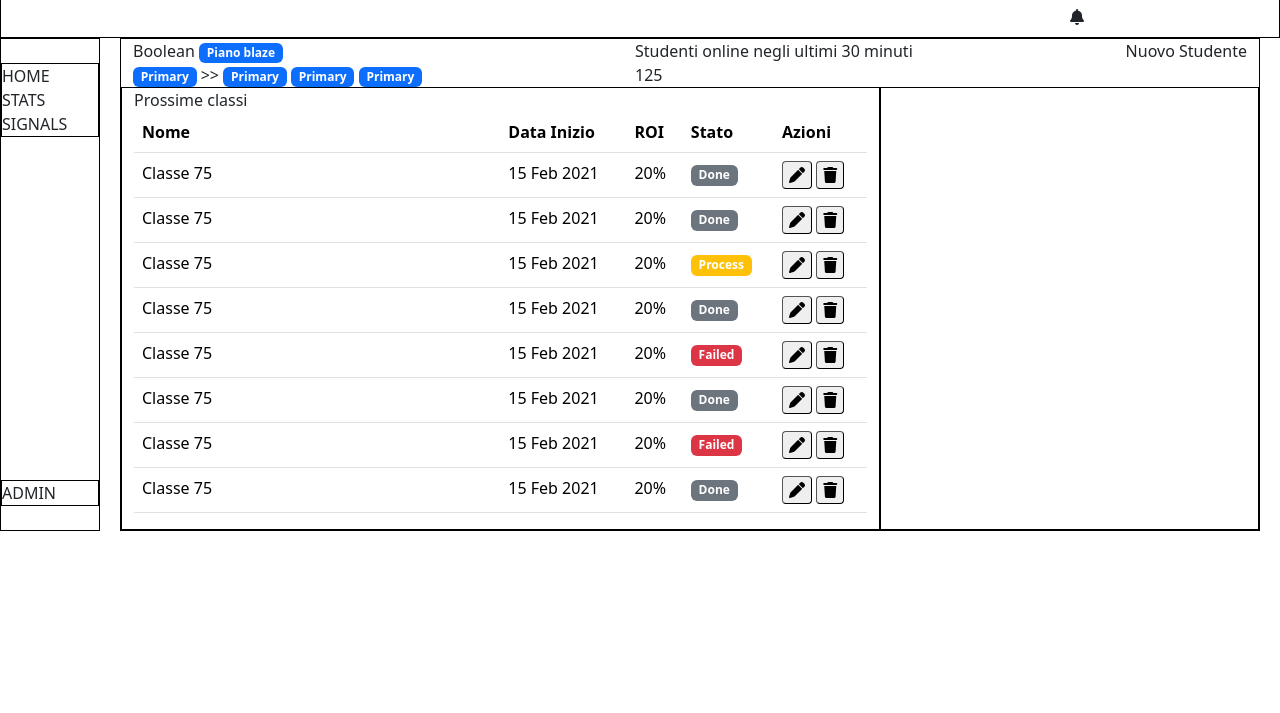
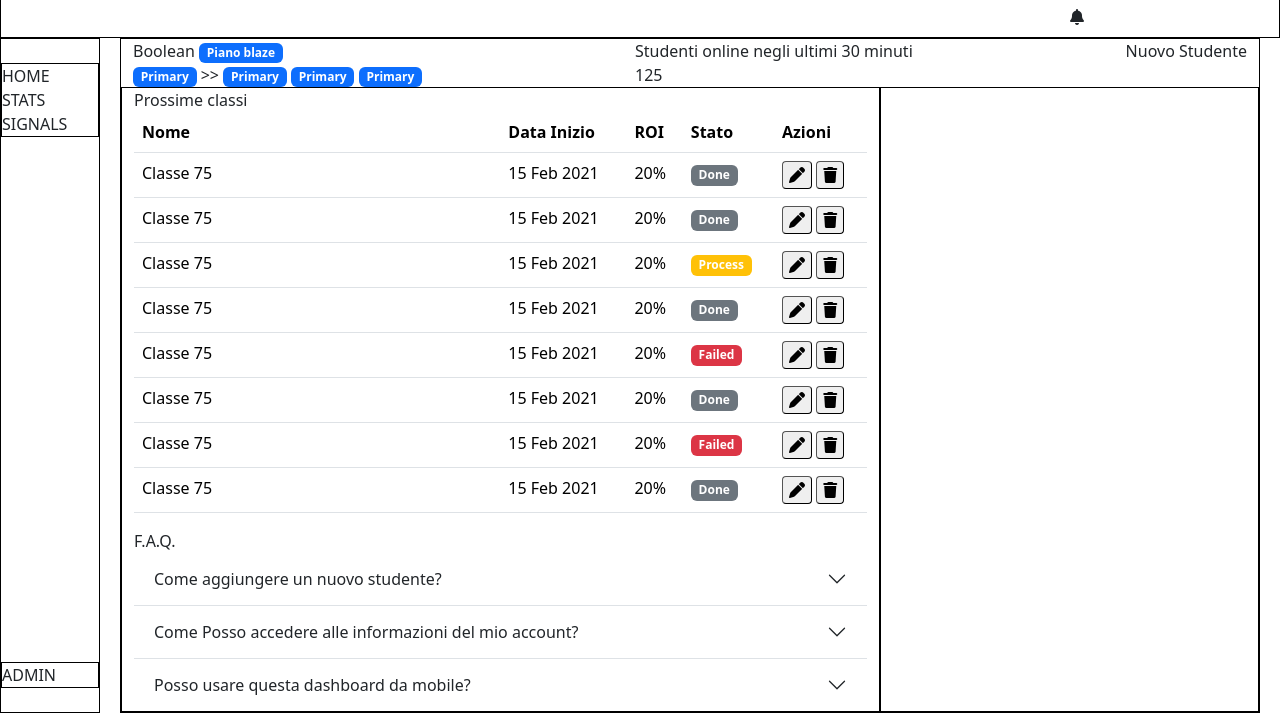
Before and after one commit to nabilmoutahir/html-css-bootstrap-dashboard, a plain HTML site: page index.html in a window 1280 px wide. Shown: the part 92-805 px from the top of the page. Drawn offline with nearby package versions, Linux system fonts and the light colour scheme.

Commit message:
feat: accordion

```diff
--- a/index.html
+++ b/index.html
@@ -331,31 +331,59 @@
                             </div>
 
                             <div>
+                                <div>
+                                    F.A.Q.
+                                </div>
 
+                                <div class="accordion accordion-flush">
+                                    <div class="accordion-item">
+                                        <h2 class="accordion-header">
+                                            <button class="accordion-button collapsed" type="button" data-bs-toggle="collapse" data-bs-target="#flush-collapseOne" aria-expanded="false" aria-controls="flush-collapseOne">
+                                                Come aggiungere un nuovo studente?
+                                            </button>
+                                        </h2>
 
+                                        <div id="flush-collapseOne" class="accordion-collapse collapse" data-bs-parent="#accordionFlushExample">
+                                            <div class="accordion-body">
+                                                Placeholder content for this accordion, which is intended to demonstrate the <code>.accordion-flush</code> class. This is the first item's accordion body.
+                                            </div>
+                                        </div>
+                                    </div>
 
+                                    <div class="accordion-item">
+                                        <h2 class="accordion-header">
+                                            <button class="accordion-button collapsed" type="button" data-bs-toggle="collapse" data-bs-target="#flush-collapseOne" aria-expanded="false" aria-controls="flush-collapseOne">
+                                                Come Posso accedere alle informazioni del mio account?
+                                            </button>
+                                        </h2>
 
+                                        <div id="flush-collapseOne" class="accordion-collapse collapse" data-bs-parent="#accordionFlushExample">
+                                            <div class="accordion-body">
+                                                Placeholder content for this accordion, which is intended to demonstrate the <code>.accordion-flush</code> class. This is the first item's accordion body.
+                                            </div>
+                                        </div>
+                                    </div>
 
+                                    <div class="accordion-item">
+                                        <h2 class="accordion-header">
+                                            <button class="accordion-button collapsed" type="button" data-bs-toggle="collapse" data-bs-target="#flush-collapseOne" aria-expanded="false" aria-controls="flush-collapseOne">
+                                                Posso usare questa dashboard da mobile?
+                                            </button>
+                                        </h2>
 
-
-
+                                        <div id="flush-collapseOne" class="accordion-collapse collapse" data-bs-parent="#accordionFlushExample">
+                                            <div class="accordion-body">
+                                                Placeholder content for this accordion, which is intended to demonstrate the <code>.accordion-flush</code> class. This is the first item's accordion body.
+                                            </div>
+                                        </div>
+                                    </div>
+                                </div>
                             </div>
                         </div>
 
+                        <div class="col-4 p-0 debug">
 
 
-
-
-
-
-
-
-
-
-
-
-
-                        <div class="col-4 p-0 debug">
 
                         </div>
                     </div>
```
